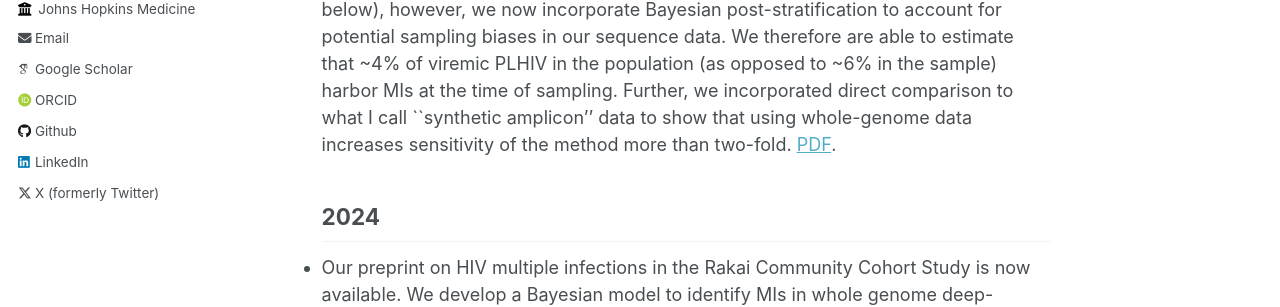
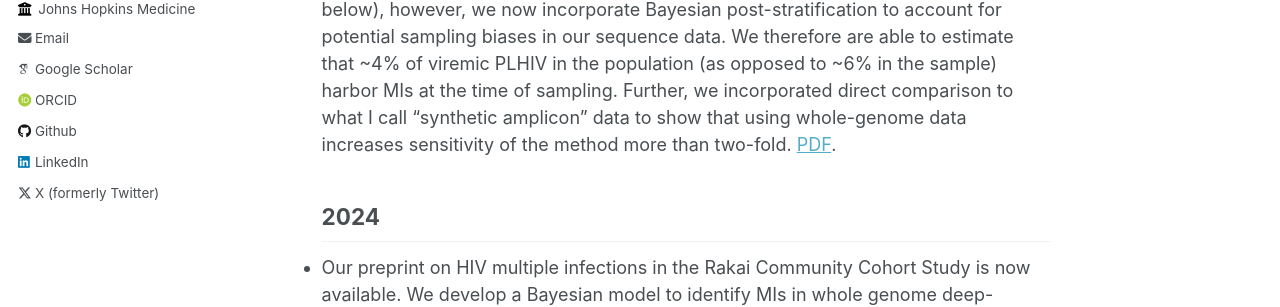
Before and after one commit to m-a-martin/m-a-martin.github.io, a Jekyll site: the page built from _pages/about.md, in a window 1280 px wide and 900 px high, scrolled down 1017 px. Shown: the part 288-595 px from the top of the window. Built offline with Jekyll 4.4.1, drawn with Linux system fonts in a browser that asks for light colours; some web fonts are replaced; some of the changed text lies outside the part shown.

```diff
--- a/_pages/about.md
+++ b/_pages/about.md
@@ -17,7 +17,7 @@ Prior to my doctoral training I earned a master's in epidemiology at the Harvard
 
 # News
 ## 2025
-- Our work on HIV multiple infections in the Rakai Community Cohort Study is not published in *PLOS Pathogens*. The main results are similar to the pre-print (see below), however, we now incorporate Bayesian post-stratification to account for potential sampling biases in our sequence data. We therefore are able to estimate that ~4% of viremic PLHIV in the population (as opposed to ~6% in the sample) harbor MIs at the time of sampling. Further, we incorporated direct comparison to what I call ``synthetic amplicon'' data to show that using whole-genome data increases sensitivity of the method more than two-fold. [PDF](https://m-a-martin.github.io/files/hiv_mi.pdf).
+- Our work on HIV multiple infections in the Rakai Community Cohort Study is not published in *PLOS Pathogens*. The main results are similar to the pre-print (see below), however, we now incorporate Bayesian post-stratification to account for potential sampling biases in our sequence data. We therefore are able to estimate that ~4% of viremic PLHIV in the population (as opposed to ~6% in the sample) harbor MIs at the time of sampling. Further, we incorporated direct comparison to what I call "synthetic amplicon" data to show that using whole-genome data increases sensitivity of the method more than two-fold. [PDF](https://m-a-martin.github.io/files/hiv_mi.pdf).
 ## 2024
 - Our preprint on HIV multiple infections in the Rakai Community Cohort Study is now available. We develop a Bayesian model to identify MIs in whole genome deep-sequence data. We use the model to show that ~6% of viremic PLHIV harbor MIs at time of sampling and that the risk of MI is ~two-fold higher in high prevalence fishing communities. [PDF](https://www.medrxiv.org/content/10.1101/2024.10.21.24314869v1.full.pdf).
 - We have considerably revised our work on the dynamics of HIV drug resistance in Rakai, Uganda in response to reviewer comments. Hopefully the revised version is more digestible for readers. [PDF](https://m-a-martin.github.io/files/rccs_resistance.pdf).
```
